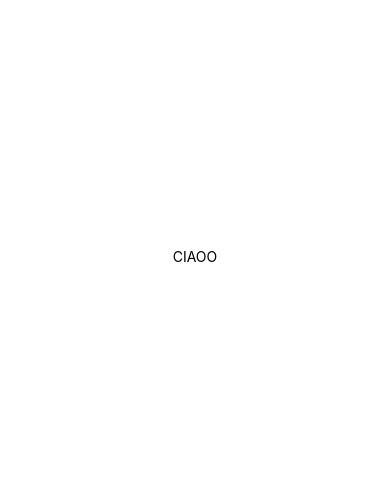
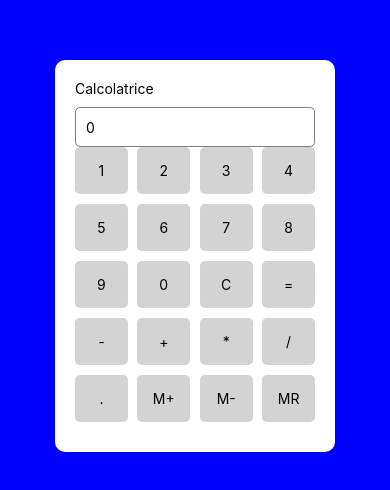
Before and after one commit to MerisiMartina/calcolatrice, a React Native app in the folder calcolatrice/: screen / in a window 390 px wide. Shown: the part 166-656 px from the top of the page. Built offline with nearby package versions, Linux system fonts and the light colour scheme.

Commit message:
prima tastiera, non funziona = e M

```diff
--- a/calcolatrice/App.js
+++ b/calcolatrice/App.js
@@ -1,20 +1,147 @@
 import { StatusBar } from 'expo-status-bar';
-import { StyleSheet, Text, View } from 'react-native';
-
-export default function App() {
-  return (
-    <View style={styles.container}>
-      <Text>CIAOO</Text>
-      <StatusBar style="auto" />
-    </View>
-  );
-}
+import React, { useState } from 'react';
+import { StyleSheet, Text, View, TextInput, Pressable } from 'react-native';
 
 const styles = StyleSheet.create({
   container: {
     flex: 1,
-    backgroundColor: '#fff',
+    justifyContent: 'center',
     alignItems: 'center',
-    justifyContent: 'center',
+    backgroundColor: 'blue',
+  },
+  calculator: {
+    backgroundColor: 'white',
+    borderRadius: 10,
+    padding: 20,
+  },
+  input: {
+    height: 40,
+    borderColor: 'gray',
+    borderWidth: 1,
+    borderRadius: 5,
+    paddingHorizontal: 10,
+    marginTop: 10,
+  },
+  row: {
+    flexDirection: 'row',
+    justifyContent: 'space-between',
+    marginBottom: 10,
+  },
+  button: {
+    backgroundColor: 'lightgray',
+    padding: 15,
+    borderRadius: 5,
+    width: '22%',
+    alignItems: 'center',
   },
 });
+
+const Calculator = () => {
+  const [input, setInput] = useState('');
+  const [result, setResult] = useState('');
+
+  const handlePress = (value) => {
+    if (value === '=') {
+      try {
+
+      }
+      catch (error) {
+        setResult('Error');
+      }
+    } else if (value === 'C') {
+      setInput('');
+      setResult('');
+    }
+    else {
+      setInput((prev) => prev + value);
+    }
+  }
+
+  return (
+    <View style={styles.container}>
+      <View style={styles.calculator}>
+        <Text>Calcolatrice</Text>
+        <TextInput style={styles.input} editable={false} placeholder="0" value={result || input} />
+
+        <View style={styles.row}>
+          <Pressable style={styles.button} onPress={() => handlePress('1')} >
+            <Text style={{ color: 'black' }}>1</Text>
+          </Pressable>
+          <Pressable style={styles.button} onPress={() => handlePress('2')} >
+            <Text style={{ color: 'black' }}>2</Text>
+          </Pressable>
+          <Pressable style={styles.button} onPress={() => handlePress('3')} >
+            <Text style={{ color: 'black' }}>3</Text>
+          </Pressable>
+          <Pressable style={styles.button} onPress={() => handlePress('4')} >
+            <Text style={{ color: 'black' }}>4</Text>
+          </Pressable>
+        </View>
+
+        <View style={styles.row}>
+          <Pressable style={styles.button} onPress={() => handlePress('5')} >
+            <Text style={{ color: 'black' }}>5</Text>
+          </Pressable>
+          <Pressable style={styles.button} onPress={() => handlePress('6')} >
+            <Text style={{ color: 'black' }}>6</Text>
+          </Pressable>
+          <Pressable style={styles.button} onPress={() => handlePress('7')} >
+            <Text style={{ color: 'black' }}>7</Text>
+          </Pressable>
+          <Pressable style={styles.button} onPress={() => handlePress('8')} >
+            <Text style={{ color: 'black' }}>8</Text>
+          </Pressable>
+        </View>
+
+        <View style={styles.row}>
+          <Pressable style={styles.button} onPress={() => handlePress('9')} >
+            <Text style={{ color: 'black' }}>9</Text>
+          </Pressable>
+          <Pressable style={styles.button} onPress={() => handlePress('0')} >
+            <Text style={{ color: 'black' }}>0</Text>
+          </Pressable>
+          <Pressable style={styles.button} onPress={() => handlePress('C')} >
+            <Text style={{ color: 'black' }}>C</Text>
+          </Pressable>
+          <Pressable style={styles.button} onPress={() => handlePress('=')} >
+            <Text style={{ color: 'black' }}>=</Text>
+          </Pressable>
+        </View>
+
+        <View style={styles.row}>
+          <Pressable style={styles.button} onPress={() => handlePress('-')} >
+            <Text style={{ color: 'black' }}>-</Text>
+          </Pressable>
+          <Pressable style={styles.button} onPress={() => handlePress('+')} >
+            <Text style={{ color: 'black' }}>+</Text>
+          </Pressable>
+          <Pressable style={styles.button} onPress={() => handlePress('*')} >
+            <Text style={{ color: 'black' }}>*</Text>
+          </Pressable>
+          <Pressable style={styles.button} onPress={() => handlePress('/')} >
+            <Text style={{ color: 'black' }}>/</Text>
+          </Pressable>
+        </View>
+
+        <View style={styles.row}>
+          <Pressable style={styles.button} onPress={() => handlePress('.')} >
+            <Text style={{ color: 'black' }}>.</Text>
+          </Pressable>
+          <Pressable style={styles.button} onPress={() => handlePress('M+')} >
+            <Text style={{ color: 'black' }}>M+</Text>
+          </Pressable>
+          <Pressable style={styles.button} onPress={() => handlePress('M-')} >
+            <Text style={{ color: 'black' }}>M-</Text>
+          </Pressable>
+          <Pressable style={styles.button} onPress={() => handlePress('MR')} >
+            <Text style={{ color: 'black' }}>MR</Text>
+          </Pressable>
+        </View>
+
+      </View>
+      <StatusBar style="auto" />
+    </View>
+  );
+};
+
+export default Calculator;
--- a/calcolatrice/package.json
+++ b/calcolatrice/package.json
@@ -9,7 +9,7 @@
     "web": "expo start --web"
   },
   "dependencies": {
-    "expo": "~52.0.43",
+    "expo": "~52.0.46",
     "expo-status-bar": "~2.0.1",
     "react": "18.3.1",
     "react-native": "0.76.9"
```
Also changed, not shown: calcolatrice/index.js (line endings or trailing spaces), 1 other file (tests, documents, lock files or other folders).
